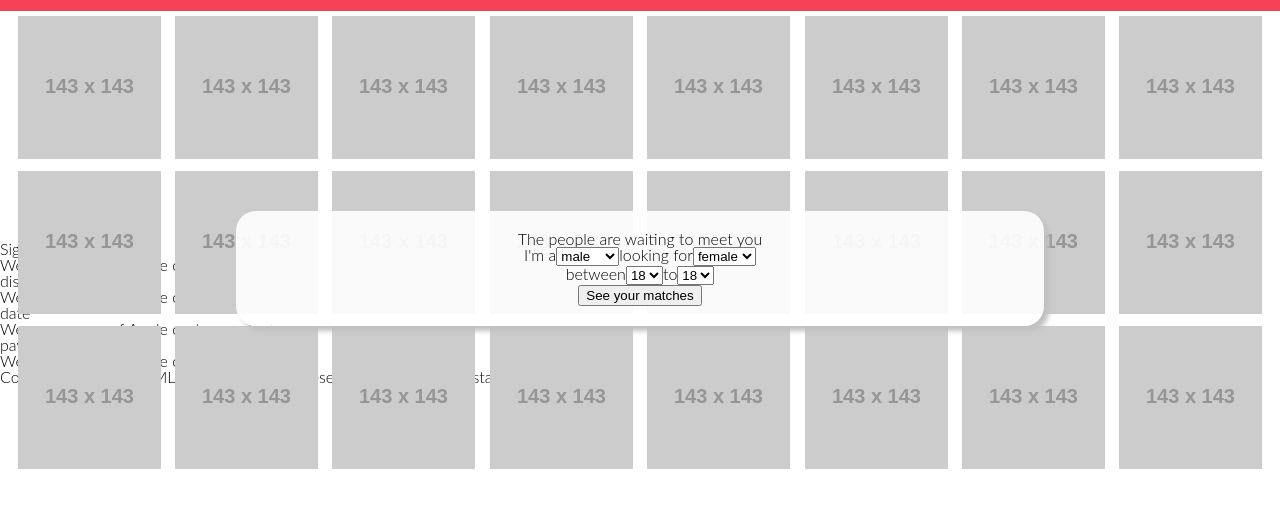
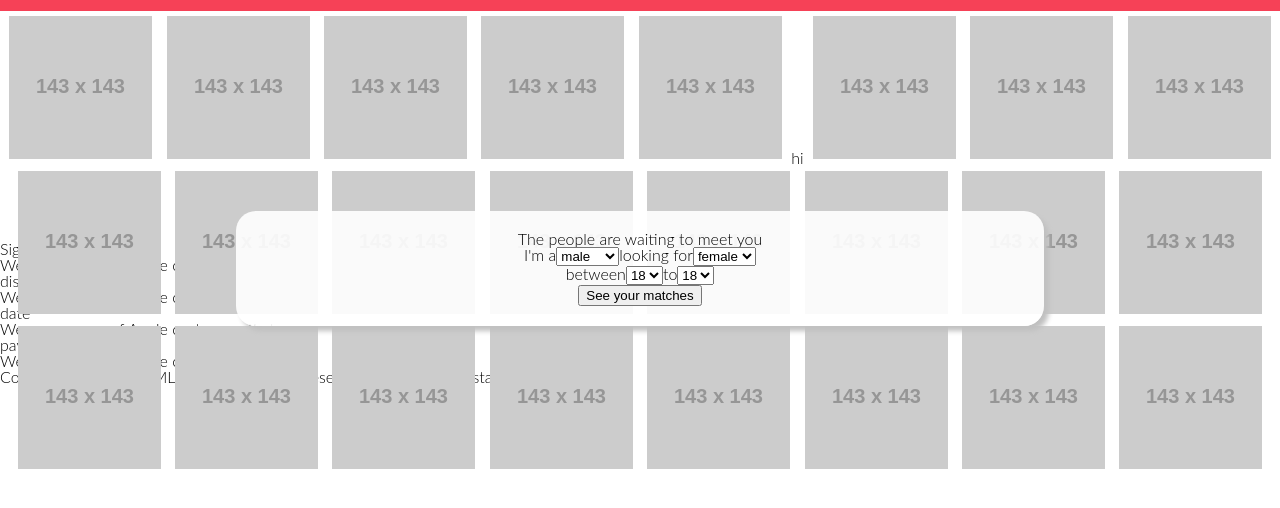
Before and after one commit to johnmap/iwith.it, a website: page public_html/index.html in a window 1280 px wide. Shown: the part 88-596 px from the top of the page. Drawn offline with Linux system fonts and the light colour scheme; placeholder pictures from the web are drawn by us.

Commit message:
add thing

```diff
--- a/public_html/index.html
+++ b/public_html/index.html
@@ -21,6 +21,7 @@
             <img src="http://placehold.it/143" />
             <img src="http://placehold.it/143" />
             <img src="http://placehold.it/143" />
+            hi
             <img src="http://placehold.it/143" />
             <img src="http://placehold.it/143" />
             <img src="http://placehold.it/143" />
```
